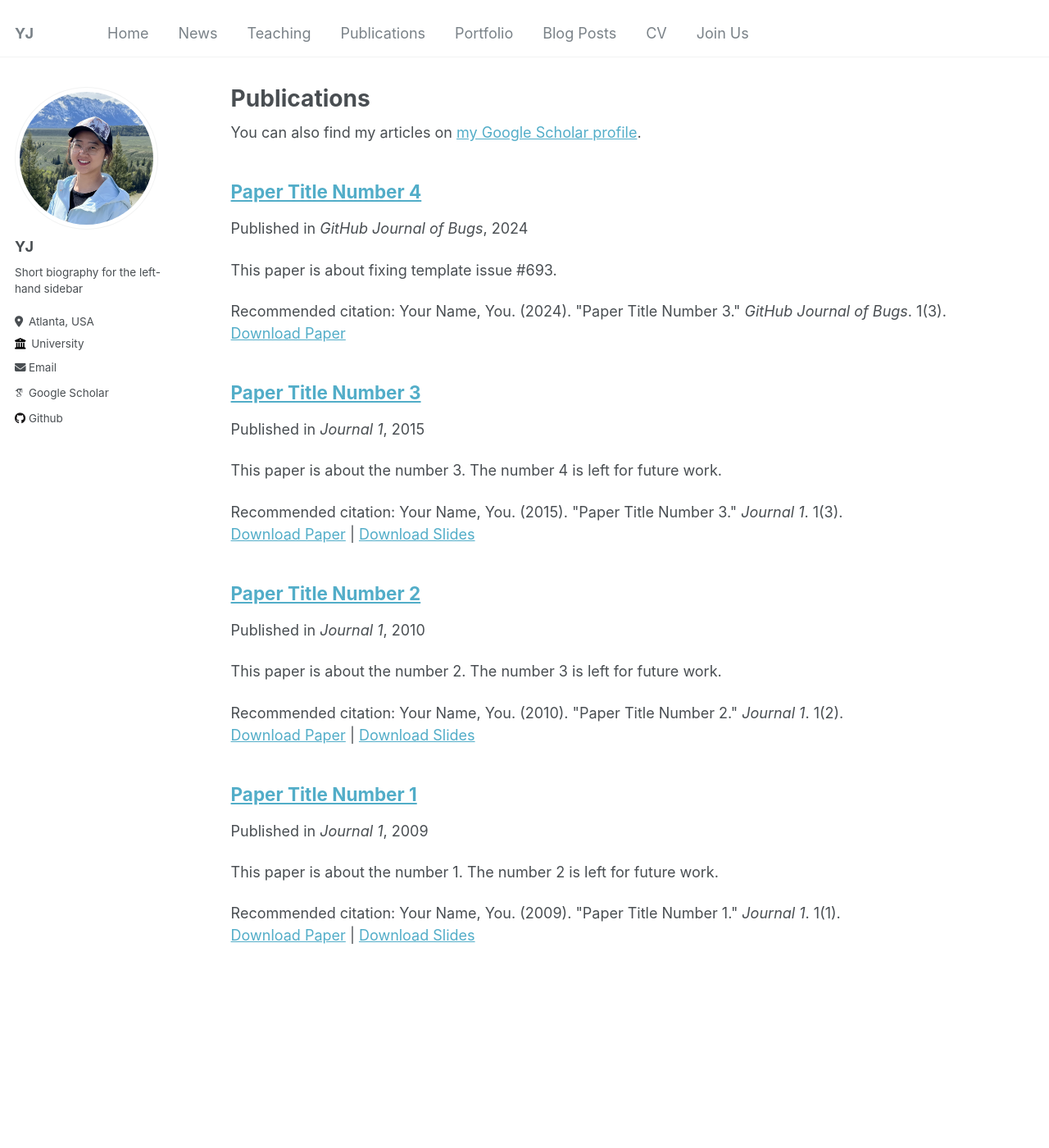
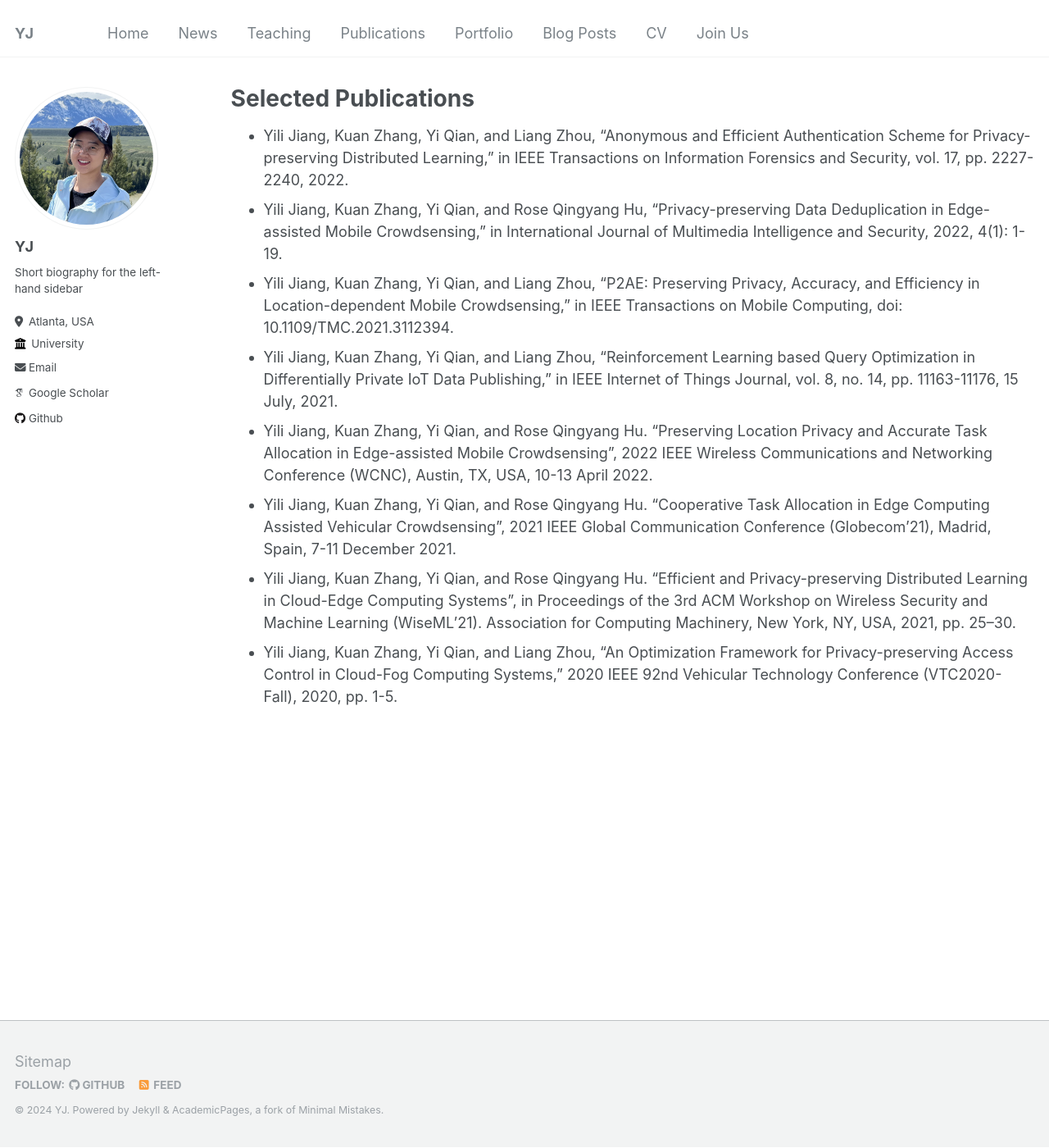
Before and after one commit to suhbrina-perry/suhbrina-perry.github.io, a Jekyll site: the page built from _pages/publications.md, in a window 1280 px wide and 1400 px high. Shown: the whole window at 82% size. Built offline with Jekyll 4.4.1, drawn with Linux system fonts in a browser that asks for light colours; some web fonts are replaced.

Commit message:
Update publications.md

```diff
--- a/_pages/publications.md
+++ b/_pages/publications.md
@@ -1,16 +1,18 @@
 ---
 layout: archive
-title: "Publications"
+title: "Selected Publications"
 permalink: /publications/
 author_profile: true
 ---
 
-{% if site.author.googlescholar %}
-  <div class="wordwrap">You can also find my articles on <a href="{{site.author.googlescholar}}">my Google Scholar profile</a>.</div>
-{% endif %}
 
-{% include base_path %}
-
-{% for post in site.publications reversed %}
-  {% include archive-single.html %}
-{% endfor %}
+<pr/>
+<pr/>
+- Yili Jiang, Kuan Zhang, Yi Qian, and Liang Zhou, “Anonymous and Efficient Authentication Scheme for Privacy-preserving Distributed Learning,” in IEEE Transactions on Information Forensics and Security, vol. 17, pp. 2227-2240, 2022.
+- Yili Jiang, Kuan Zhang, Yi Qian, and Rose Qingyang Hu, “Privacy-preserving Data Deduplication in Edge-assisted Mobile Crowdsensing,” in International Journal of Multimedia Intelligence and Security, 2022, 4(1): 1-19.
+- Yili Jiang, Kuan Zhang, Yi Qian, and Liang Zhou, “P2AE: Preserving Privacy, Accuracy, and Efficiency in Location-dependent Mobile Crowdsensing,” in IEEE Transactions on Mobile Computing, doi: 10.1109/TMC.2021.3112394.
+- Yili Jiang, Kuan Zhang, Yi Qian, and Liang Zhou, “Reinforcement Learning based Query Optimization in Differentially Private IoT Data Publishing,” in IEEE Internet of Things Journal, vol. 8, no. 14, pp. 11163-11176, 15 July, 2021.
+- Yili Jiang, Kuan Zhang, Yi Qian, and Rose Qingyang Hu. “Preserving Location Privacy and Accurate Task Allocation in Edge-assisted Mobile Crowdsensing”, 2022 IEEE Wireless Communications and Networking Conference (WCNC), Austin, TX, USA, 10-13 April 2022.
+- Yili Jiang, Kuan Zhang, Yi Qian, and Rose Qingyang Hu. “Cooperative Task Allocation in Edge Computing Assisted Vehicular Crowdsensing”, 2021 IEEE Global Communication Conference (Globecom'21), Madrid, Spain, 7-11 December 2021.
+- Yili Jiang, Kuan Zhang, Yi Qian, and Rose Qingyang Hu. “Efficient and Privacy-preserving Distributed Learning in Cloud-Edge Computing Systems”, in Proceedings of the 3rd ACM Workshop on Wireless Security and Machine Learning (WiseML'21). Association for Computing Machinery, New York, NY, USA, 2021, pp. 25–30.
+- Yili Jiang, Kuan Zhang, Yi Qian, and Liang Zhou, “An Optimization Framework for Privacy-preserving Access Control in Cloud-Fog Computing Systems,” 2020 IEEE 92nd Vehicular Technology Conference (VTC2020-Fall), 2020, pp. 1-5.
```
